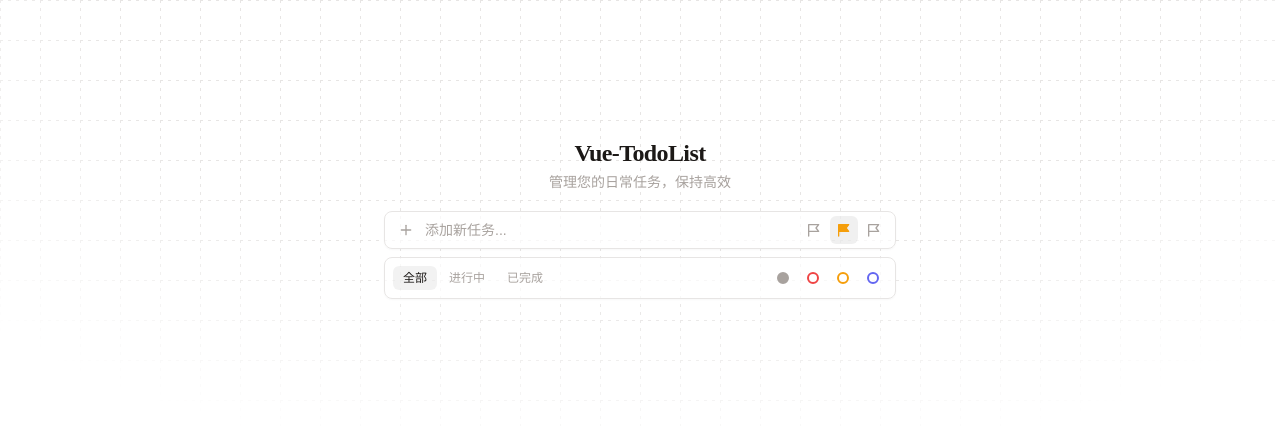
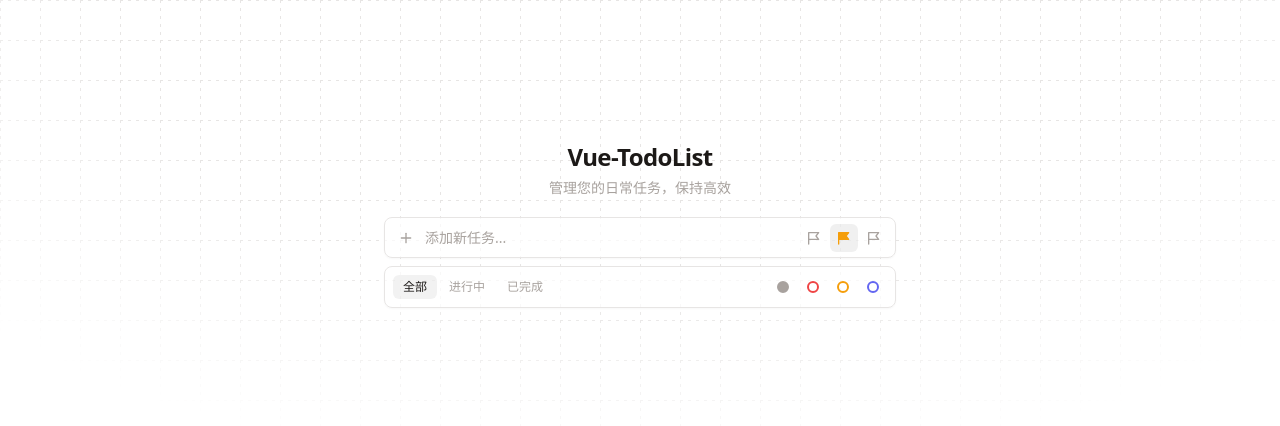
Before and after one commit to Dnzzk2/Vue-TodoList, a Vue app: page / in a window 1280 px wide. Shown: the top 426 px of the page. Built offline with nearby package versions, Linux system fonts and the light colour scheme; a small style sheet from the web is missing.

Commit message:
feat: update font

```diff
--- a/src/style.css
+++ b/src/style.css
@@ -1,5 +1,9 @@
+@import url('https://fontsapi.zeoseven.com/292/main/result.css');
+@import url('https://fontsapi.zeoseven.com/293/main/result.css');
+
 * {
   box-sizing: border-box;
   margin: 0;
   padding: 0;
+  font-family: 'LXGW WenKai', ui-sans-serif, system-ui, sans-serif;
 }
```
